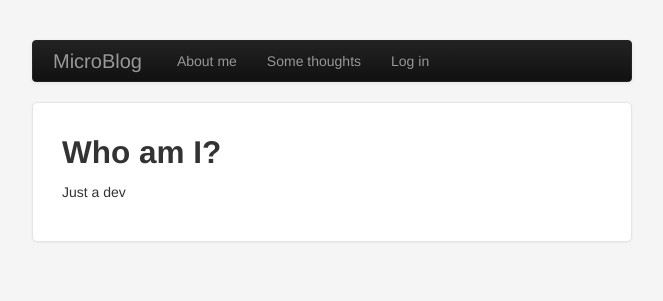
After one commit to SSabev/Microblog, a Flask app: template templates/about.html in a window 1280 px wide. The commit adds this page. Shown: the top 301 px of the page, without its empty margins (308-971 px from the left). Run offline with Flask 2, Linux system fonts and the light colour scheme; the template is opened without the code that fills it, so the values that code supplies are empty; some libraries are stand-ins or nearby versions.

Commit message:
adding a wee about page. cleanup. changed the url structure a bit again.

```diff
--- a/prototype.py
+++ b/prototype.py
@@ -35,6 +35,10 @@ def teardown_request(exception):
 
 
 @app.route('/')
+def show_about_me():
+    return render_template('about.html')
+
+@app.route('/posts')
 def show_entries():
     cur = g.db.execute('select title, text, id from entries order by id desc')
     entries = [dict(title=row[0], text=row[1], postid=str(row[2])) for row in cur.fetchall()]
--- a/static/style.css
+++ b/static/style.css
@@ -1,19 +1,83 @@
-body            { font-family: sans-serif; background: #fff; }
-a, h1, h2       { color: #000000; }
-h1, h2          { font-family: 'Helvetica', serif; margin: 0; }
-h1              { border-bottom: 2px solid #eee; }
-h2              { font-size: 1.2em; }
+body {
+        padding-top: 40px;
+        padding-bottom: 40px;
+        background-color: #f5f5f5;
+      }
 
-.page           { margin: 2em auto; width: 35em; border: 5px solid #aaa;
-                  padding: 0.8em; background: white; }
-.entries        { list-style: none; margin: 0; padding: 0; }
-.entries li     { margin: 0.5em 1.2em; }
-.entries li h2  { margin-left: -1.0em; }
-.add-entry      { font-size: 0.9em; border-bottom: 1px solid #ccc; }
-.add-entry dl   { font-weight: bold; }
-.metanav        { text-align: right; font-size: 0.8em; padding: 0.3em;
-                  margin-bottom: 1em; background: #fafafa; }
-.flash          { background: #fff;
-                  border: 1.5px solid #000000; }
-.error          { background: #F0D6D6; padding: 0.5em; }
-textarea        { resize: none;}
+      .form-signin {
+        max-width: 600px;
+        padding: 19px 29px 29px;
+        margin: 0 auto 20px;
+        padding-left: 150px;
+        padding-right: 150px;
+        background-color: #fff;
+        border: 1px solid #e5e5e5;
+        -webkit-border-radius: 5px;
+           -moz-border-radius: 5px;
+                border-radius: 5px;
+        -webkit-box-shadow: 0 1px 2px rgba(0,0,0,.05);
+           -moz-box-shadow: 0 1px 2px rgba(0,0,0,.05);
+                box-shadow: 0 1px 2px rgba(0,0,0,.05);
+      }
+      .form-signin .form-signin-heading,
+      .form-signin .checkbox {
+        margin-bottom: 10px;
+      }
+      .form-signin input[type="text"],
+      .form-signin input[type="password"] {
+        font-size: 16px;
+        height: auto;
+        margin-bottom: 15px;
+        padding: 7px 9px;
+      }
+      .add-entry {
+        max-width: 600px;
+        padding: 19px 29px 29px;
+        margin: 0 auto 20px;
+        background-color: #fff;
+        border: 1px solid #e5e5e5;
+        -webkit-border-radius: 5px;
+           -moz-border-radius: 5px;
+                border-radius: 5px;
+        -webkit-box-shadow: 0 1px 2px rgba(0,0,0,.05);
+           -moz-box-shadow: 0 1px 2px rgba(0,0,0,.05);
+                box-shadow: 0 1px 2px rgba(0,0,0,.05);
+      }
+      .add-entry .add-entry-heading,
+      .add-entry .checkbox {
+        margin-bottom: 10px;
+      }
+      .add-entry input[name='title'],
+      {
+        font-size: 16px;
+        height: auto;
+        margin-bottom: 15px;
+        padding: 7px 9px;
+      }
+      .add-entry textarea
+      {
+        font-size: 16px;
+        height: auto; width: 520px;
+        margin-bottom; 15px;
+        padding: 7px 9px;
+      }
+      .page
+      {
+          width:600px;
+          margin-left:auto;
+          margin-right:auto;
+      }
+      .message {
+        max-width: 600px;
+        padding: 19px 29px 29px;
+        margin: 0 auto 20px;
+        background-color: #fff;
+        border: 1px solid #e5e5e5;
+        -webkit-border-radius: 5px;
+           -moz-border-radius: 5px;
+                border-radius: 5px;
+        -webkit-box-shadow: 0 1px 2px rgba(0,0,0,.05);
+           -moz-box-shadow: 0 1px 2px rgba(0,0,0,.05);
+                box-shadow: 0 1px 2px rgba(0,0,0,.05);
+            }
+      .container{ margin-left:auto; margin-right:auto;}
--- /dev/null
+++ b/templates/about.html
@@ -0,0 +1,7 @@
+{% extends "layout.html" %}
+{% block body %}
+<div class=message>
+<h2>Who am I?</h2>
+<p>Just a dev</p>
+</div>
+{% endblock %}
--- a/templates/layout.html
+++ b/templates/layout.html
@@ -4,18 +4,21 @@
 </head>
 <title>MicroBlog</title>
 <link rel=stylesheet type=text/css media=screen href="{{ url_for('static', filename='bootstrap/css/bootstrap.min.css') }}">
+<link rel=stylesheet type=text/css media=screen href="{{ url_for('static', filename='style.css') }}">
 <div class=page>
   <script src="http://code.jquery.com/jquery-latest.js"></script>
   <script src="static/js/bootstrap.min.js"></script>
   <div class="navbar navbar-inverse">
   <div class="navbar-inner">
       <a class="brand" href="/">MicroBlog</a>
-    <ul class="nav">
+      <ul class="nav">
+          <li><a href="/">About me</a></li>
+          <li><a href="{{ url_for('show_entries') }}">Some thoughts</a></li>
       {% block metanav %}
         {% if not session.logged_in %}
         <li><a href="{{ url_for('login') }}">Log in</a></li>
         {% else %}
-        {%if 'post' in request.url %}
+        {%if post_id %}
         <li><a href="/delete/{{ post_id }}">Delete entry</a></li>
         {% endif%}
         <li><a href="{{ url_for('add_entry') }}">Add a new entry</a></li>
@@ -30,87 +33,3 @@
   {% endfor %}
   {% block body %}{% endblock %}
 </div>
-<style type="text/css">
-      body {
-        padding-top: 40px;
-        padding-bottom: 40px;
-        background-color: #f5f5f5;
-      }
-
-      .form-signin {
-        max-width: 300px;
-        padding: 19px 29px 29px;
-        margin: 0 auto 20px;
-        background-color: #fff;
-        border: 1px solid #e5e5e5;
-        -webkit-border-radius: 5px;
-           -moz-border-radius: 5px;
-                border-radius: 5px;
-        -webkit-box-shadow: 0 1px 2px rgba(0,0,0,.05);
-           -moz-box-shadow: 0 1px 2px rgba(0,0,0,.05);
-                box-shadow: 0 1px 2px rgba(0,0,0,.05);
-      }
-      .form-signin .form-signin-heading,
-      .form-signin .checkbox {
-        margin-bottom: 10px;
-      }
-      .form-signin input[type="text"],
-      .form-signin input[type="password"] {
-        font-size: 16px;
-        height: auto;
-        margin-bottom: 15px;
-        padding: 7px 9px;
-      }
-      .add-entry {
-        max-width: 600px;
-        padding: 19px 29px 29px;
-        margin: 0 auto 20px;
-        background-color: #fff;
-        border: 1px solid #e5e5e5;
-        -webkit-border-radius: 5px;
-           -moz-border-radius: 5px;
-                border-radius: 5px;
-        -webkit-box-shadow: 0 1px 2px rgba(0,0,0,.05);
-           -moz-box-shadow: 0 1px 2px rgba(0,0,0,.05);
-                box-shadow: 0 1px 2px rgba(0,0,0,.05);
-      }
-      .add-entry .add-entry-heading,
-      .add-entry .checkbox {
-        margin-bottom: 10px;
-      }
-      .add-entry input[name='title'],
-      {
-        font-size: 16px;
-        height: auto;
-        margin-bottom: 15px;
-        padding: 7px 9px;
-      }
-      .add-entry textarea
-      {
-        font-size: 16px;
-        height: auto; width: 520px;
-        margin-bottom; 15px;
-        padding: 7px 9px;
-      }
-      .page
-      {
-          width:600px;
-          margin-left:auto;
-          margin-right:auto;
-      }
-      .message {
-        max-width: 600px;
-        padding: 19px 29px 29px;
-        margin: 0 auto 20px;
-        background-color: #fff;
-        border: 1px solid #e5e5e5;
-        -webkit-border-radius: 5px;
-           -moz-border-radius: 5px;
-                border-radius: 5px;
-        -webkit-box-shadow: 0 1px 2px rgba(0,0,0,.05);
-           -moz-box-shadow: 0 1px 2px rgba(0,0,0,.05);
-                box-shadow: 0 1px 2px rgba(0,0,0,.05);
-            }
-      .container{ margin-left:auto; margin-right:auto;}
-
-</style>
```
Also changed, not shown: templates/show_entries.html (+0 -11 lines), 1 other file.
